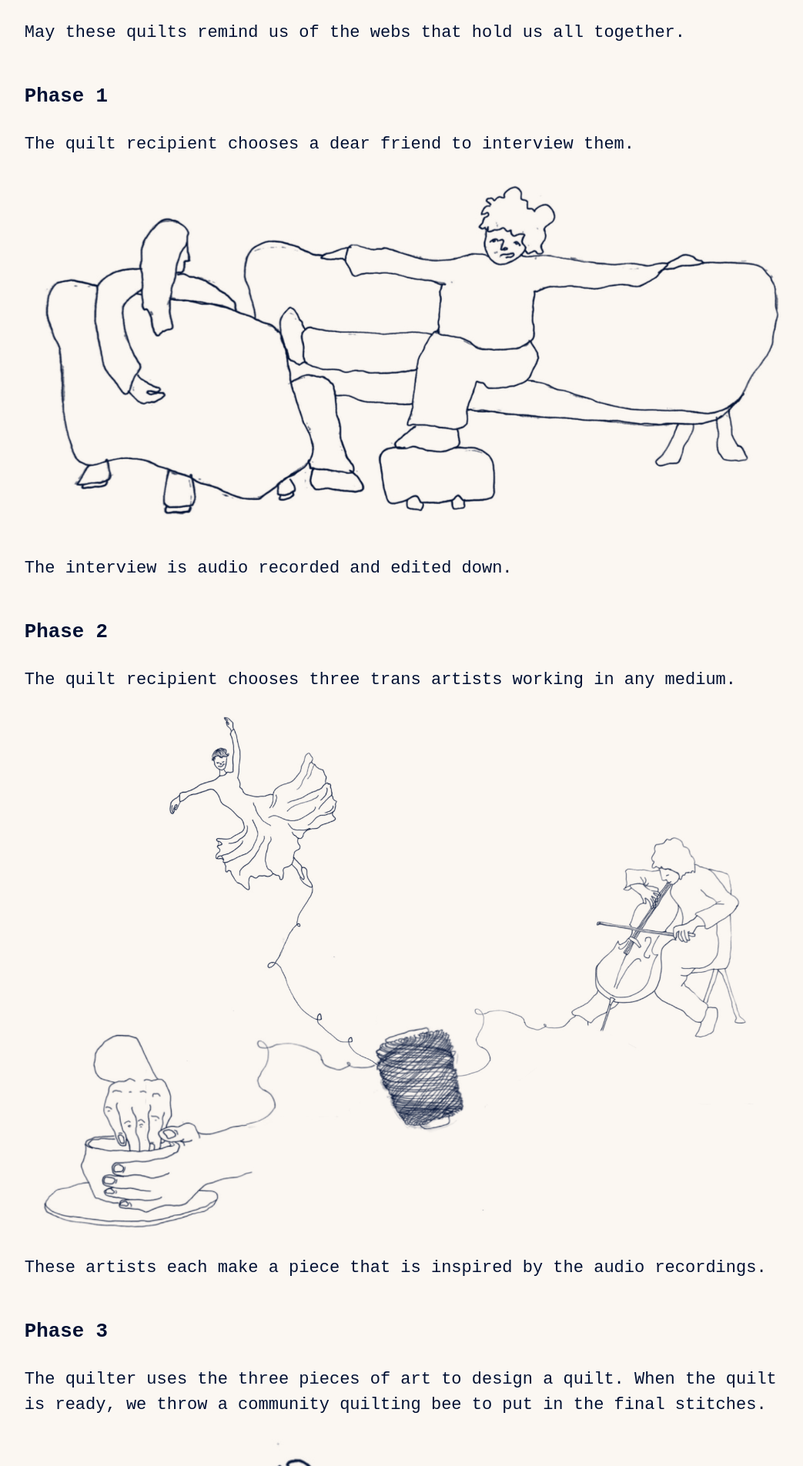
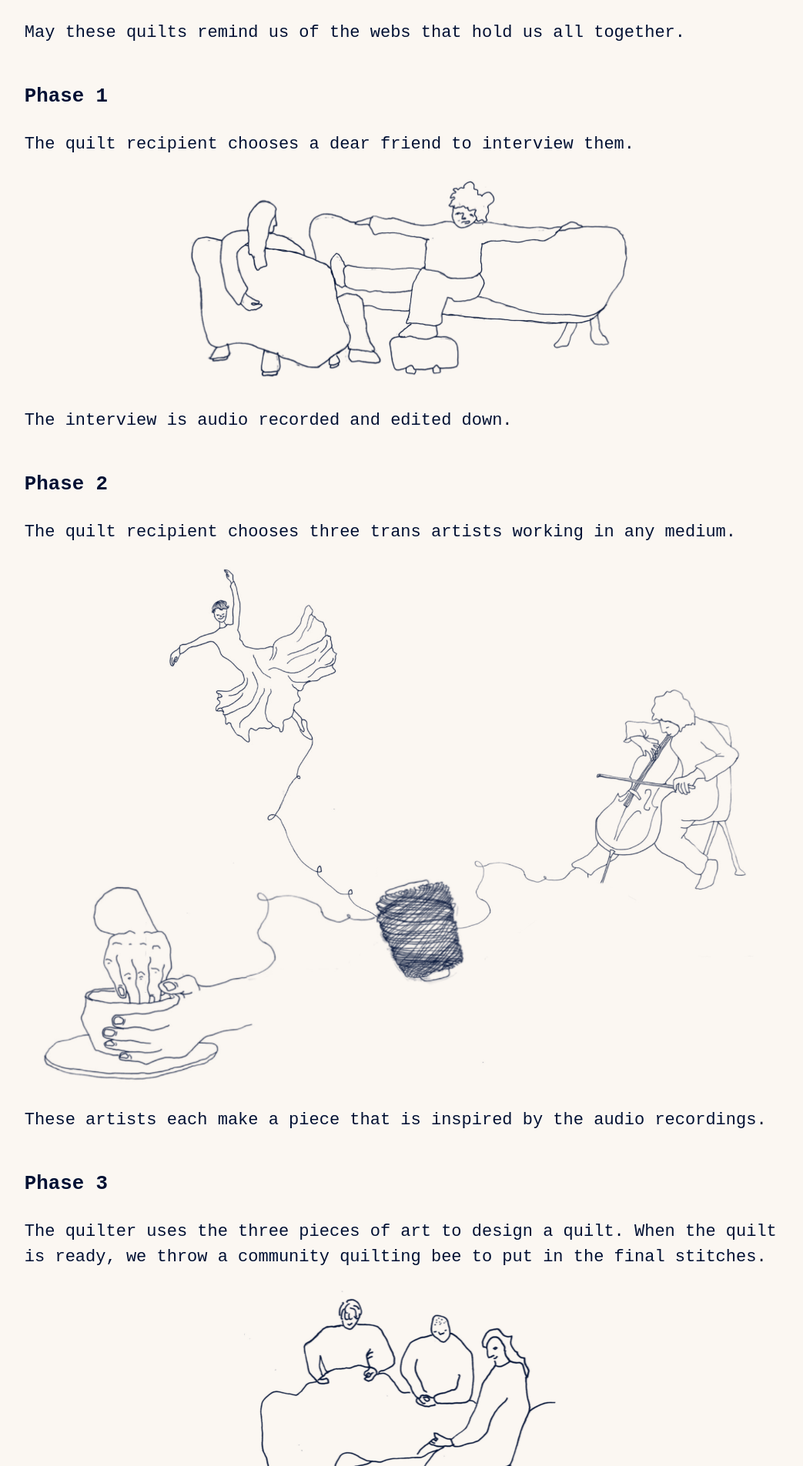
Before and after one commit to danieldickison/transmission-site, a Jekyll site: the page built from process.markdown, in a window 1280 px wide. Shown: the part 476-2381 px from the top of the page at 77% size, without its empty margins (201-1244 px from the left). Built offline with Jekyll 4.4.1, drawn with Linux system fonts in a browser that asks for light colours; some web fonts are replaced; our own code applies the rules of GitHub Pages for plain Markdown files.

Commit message:
Shrink process page illustrations

```diff
--- a/process.markdown
+++ b/process.markdown
@@ -18,7 +18,11 @@ that hold us all together.
 
 The quilt recipient chooses a dear friend to interview them.
 
-![Line drawing of two people sitting on couches facing each other]({{ "/assets/images/illustration-phase-1.png" | relative_url }})
+<img
+  alt="Line drawing of two people sitting on couches facing each other"
+  src="{{ "/assets/images/illustration-phase-1.png" | relative_url }}"
+  width="589" height="284"
+/>
 
 The interview is audio recorded and edited down.
 
@@ -36,7 +40,11 @@ The quilter uses the three pieces of art to design a quilt.
 When the quilt is ready, we throw a community quilting bee to
 put in the final stitches.
 
-![Line drawing of three people surrounding an abstract quilt]({{ "/assets/images/illustration-phase-3.png" | relative_url }})
+<img
+  alt="Line drawing of three people surrounding an abstract quilt"
+  src="{{ "/assets/images/illustration-phase-3.png" | relative_url }}"
+  width="420" height="361"
+/>
 
 The quilt recipient then ends up with a quilt, audio files and
 pieces of art made in phase two.
```
